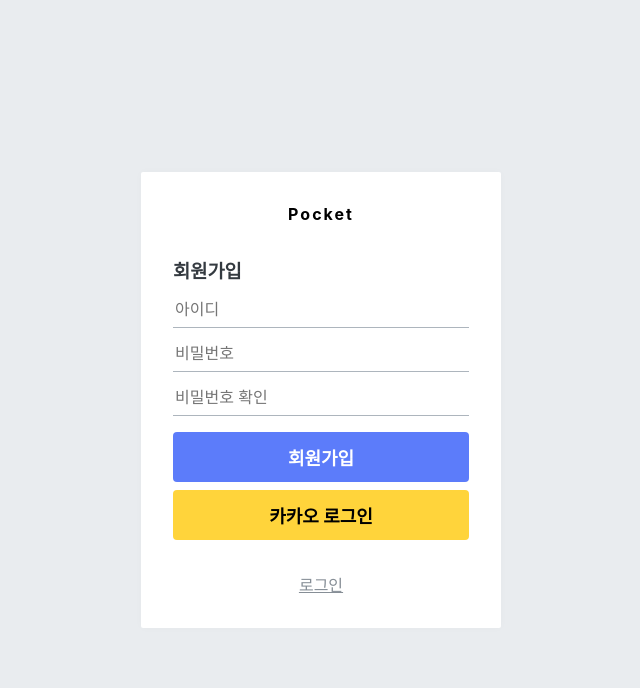
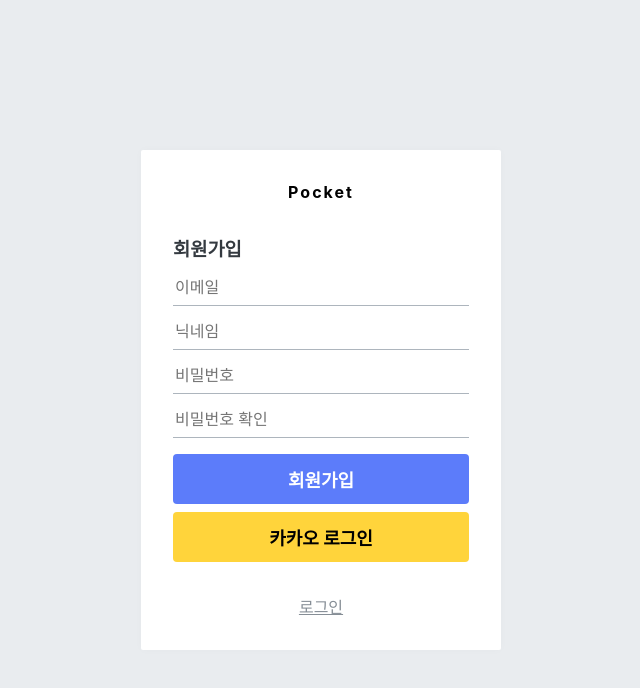
Before and after one commit to clroot/pocket-frontend, a React (Create React App) app: page /register in a window 1280 px wide. Shown: the top 688 px of the page, without its empty margins (319-959 px from the left). Built offline with nearby package versions, Linux system fonts and the light colour scheme.

Commit message:
백엔드 이메일 로그인으로 변경한 것 대응

```diff
--- a/src/components/auth/AuthForm.js
+++ b/src/components/auth/AuthForm.js
@@ -78,12 +78,21 @@ const AuthForm = ({ type, form, onChange, onSubmit, error }) => {
       <h3>{text}</h3>
       <form onSubmit={onSubmit}>
         <StyledInput
-          autoComplete="username"
-          name="username"
-          placeholder="아이디"
+          autoComplete="email"
+          name="email"
+          placeholder="이메일"
           onChange={onChange}
-          value={form.username}
+          value={form.email}
         />
+        {type === 'register' && (
+          <StyledInput
+            autoComplete="username"
+            name="username"
+            placeholder="닉네임"
+            onChange={onChange}
+            value={form.username}
+          />
+        )}
         <StyledInput
           autoComplete="current-password"
           name="password"
--- a/src/containers/auth/LoginForm.js
+++ b/src/containers/auth/LoginForm.js
@@ -30,8 +30,8 @@ const LoginForm = ({ history }) => {
 
   const onSubmit = (e) => {
     e.preventDefault();
-    const { username, password } = form;
-    dispatch(login({ username, password }));
+    const { email, password } = form;
+    dispatch(login({ email, password }));
   };
 
   useEffect(() => {
--- a/src/containers/auth/RegisterForm.js
+++ b/src/containers/auth/RegisterForm.js
@@ -29,9 +29,9 @@ const RegisterForm = ({ history }) => {
 
   const onSubmit = (e) => {
     e.preventDefault();
-    const { username, password, passwordConfirm } = form;
+    const { email, username, password, passwordConfirm } = form;
 
-    if ([username, password, passwordConfirm].includes('')) {
+    if ([email, username, password, passwordConfirm].includes('')) {
       setError('빈 칸을 모두 입력하세요.');
       return;
     }
@@ -42,7 +42,7 @@ const RegisterForm = ({ history }) => {
       return;
     }
 
-    dispatch(register({ username, password }));
+    dispatch(register({ email, username, password }));
   };
 
   useEffect(() => {
--- a/src/lib/api/auth.js
+++ b/src/lib/api/auth.js
@@ -1,10 +1,10 @@
 import client from './client';
 
-export const login = ({ username, password }) =>
-  client.post('/api/v1/auth/login', { username, password });
+export const login = ({ email, password }) =>
+  client.post('/api/v1/auth/login', { email, password });
 
-export const register = ({ username, password }) =>
-  client.post('/api/v1/auth/register', { username, password });
+export const register = ({ email, username, password }) =>
+  client.post('/api/v1/auth/register', { email, username, password });
 
 export const check = () => client.get('/api/v1/auth/check');
 
--- a/src/modules/auth.js
+++ b/src/modules/auth.js
@@ -21,12 +21,16 @@ export const changeField = createAction(
   ({ form, key, value }) => ({ form, key, value }),
 );
 export const initializeForm = createAction(INITIALIZE_FORM, (form) => form);
-export const register = createAction(REGISTER, ({ username, password }) => ({
-  username,
-  password,
-}));
-export const login = createAction(LOGIN, ({ username, password }) => ({
-  username,
+export const register = createAction(
+  REGISTER,
+  ({ email, username, password }) => ({
+    email,
+    username,
+    password,
+  }),
+);
+export const login = createAction(LOGIN, ({ email, password }) => ({
+  email,
   password,
 }));
 export const reset = createAction(RESET, () => ({}));
@@ -41,12 +45,13 @@ export function* authSaga() {
 
 const initialState = {
   register: {
+    email: '',
     username: '',
     password: '',
     passwordConfirm: '',
   },
   login: {
-    username: '',
+    email: '',
     password: '',
   },
   auth: null,
```
